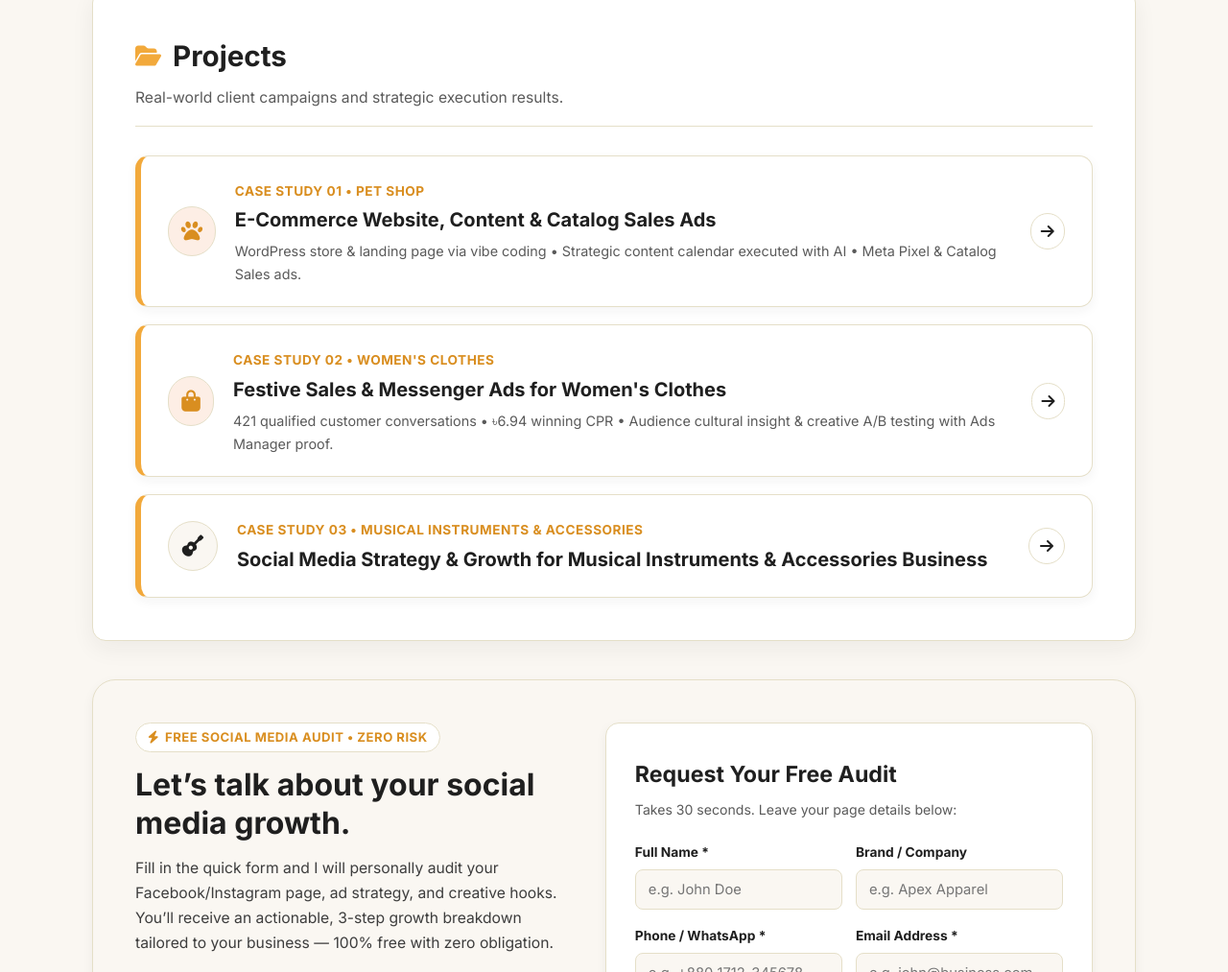
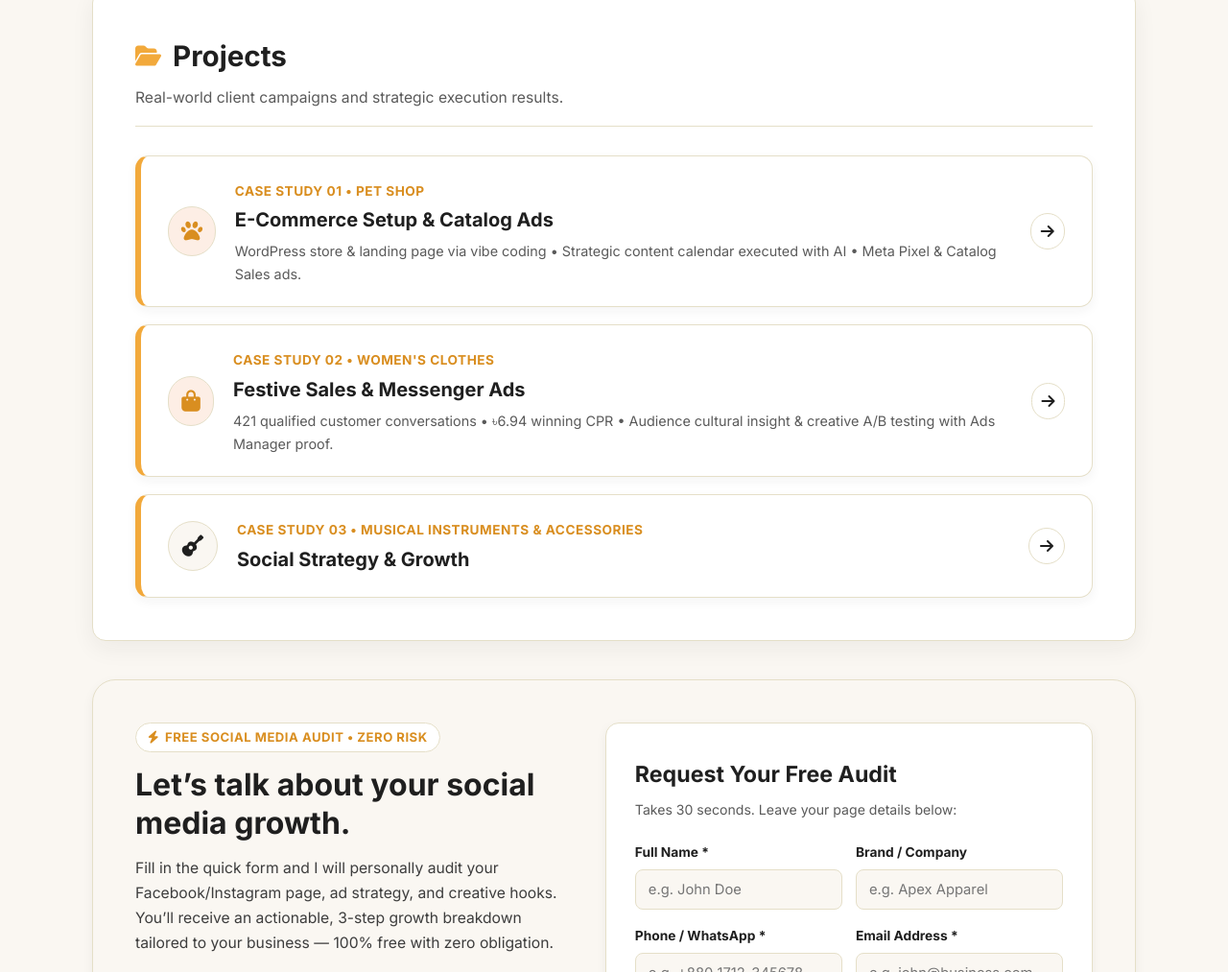
Before and after one commit to itsrupamdas/itsrupamdas.github.io, a plain HTML site: page client.html in a window 1280 px wide. Shown: the part 2460-3473 px from the top of the page at 96% size. Drawn offline with Linux system fonts and the light colour scheme.

Commit message:
Shorten case study card titles on index.html and client.html

```diff
--- a/client.html
+++ b/client.html
@@ -239,7 +239,7 @@
                         <div class="project-icon-box" style="background: rgba(230, 92, 0, 0.1); color: var(--amber-dark);"><i class="fas fa-paw"></i></div>
                         <div class="project-details">
                             <span>Case Study 01 &bull; Pet Shop</span>
-                            <h3>E-Commerce Website, Content &amp; Catalog Sales Ads</h3>
+                            <h3>E-Commerce Setup &amp; Catalog Ads</h3>
                             <p style="font-size: 0.9rem; color: #5A5A5A; margin-top: 4px;">WordPress store &amp; landing page via vibe coding &bull; Strategic content calendar executed with AI &bull; Meta Pixel &amp; Catalog Sales ads.</p>
                         </div>
                     </div>
@@ -251,7 +251,7 @@
                         <div class="project-icon-box" style="background: rgba(230, 92, 0, 0.1); color: var(--amber-dark);"><i class="fas fa-shopping-bag"></i></div>
                         <div class="project-details">
                             <span>Case Study 02 &bull; Women's Clothes</span>
-                            <h3>Festive Sales &amp; Messenger Ads for Women's Clothes</h3>
+                            <h3>Festive Sales &amp; Messenger Ads</h3>
                             <p style="font-size: 0.9rem; color: #5A5A5A; margin-top: 4px;">421 qualified customer conversations &bull; ৳6.94 winning CPR &bull; Audience cultural insight &amp; creative A/B testing with Ads Manager proof.</p>
                         </div>
                     </div>
@@ -263,7 +263,7 @@
                         <div class="project-icon-box"><i class="fas fa-guitar"></i></div>
                         <div class="project-details">
                             <span>Case Study 03 &bull; Musical Instruments &amp; Accessories</span>
-                            <h3>Social Media Strategy &amp; Growth for Musical Instruments &amp; Accessories Business</h3>
+                            <h3>Social Strategy &amp; Growth</h3>
                         </div>
                     </div>
                     <div class="project-arrow"><i class="fas fa-arrow-right"></i></div>
```
Also changed, not shown: index.html (+3 -3 lines).
